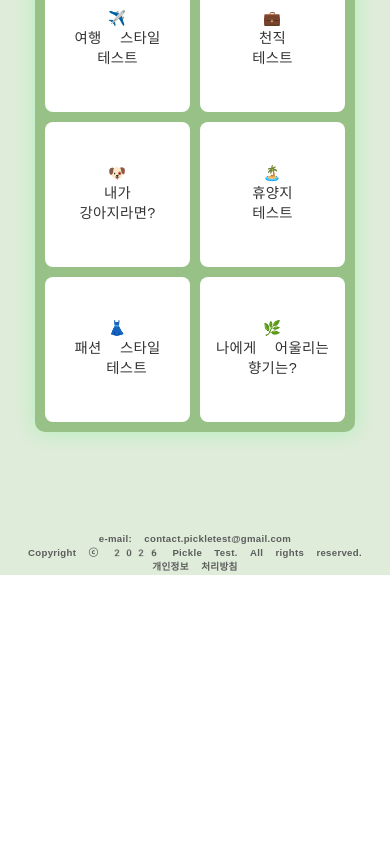
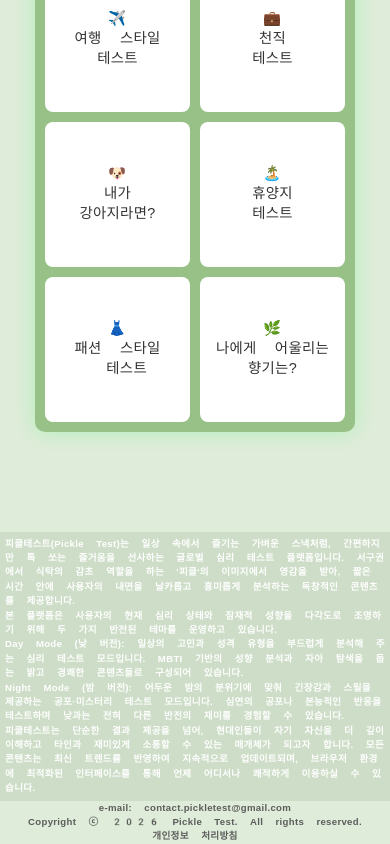
Before and after one commit to dahyeon777/pickle-test-nextjs, a Next.js app: page /FirstPage in a window 390 px wide. Shown: the part 1047-1891 px from the top of the page. Before the commit the page ends 1622 px from the top, so only its background shows below. Built offline with nearby package versions, Linux system fonts and the light colour scheme; a web font is replaced by a local one.

Commit message:
광고 승인 위해 쿠팡 광고 제거, 설명글 추가

```diff
--- a/src/app/FirstPage/page.module.css
+++ b/src/app/FirstPage/page.module.css
@@ -193,11 +193,8 @@
     grid-template-columns: 1fr 1fr;
     max-width: 600px;
   }
-  .footer {
-    display: none;
-  }
-  .copyright {
-    display: none;
+  .footer{
+    padding: 5px;
   }
 }
 
@@ -212,11 +209,8 @@
   .testTitleText {
     font-size: 0.9rem;
   }
-  .footer {
-    display: none;
-  }
-  .copyright {
-    display: none;
+   .footer{
+    padding: 5px;
   }
 }
 
--- a/src/app/FirstPage/page.tsx
+++ b/src/app/FirstPage/page.tsx
@@ -45,7 +45,7 @@ function FirstPage() {
       {/* ------------------- */}
 
       {/* 4. 광고 컴포넌트에도 상태 전달 */}
-      <CoupangAd isNight={isHorror} />
+      {/* <CoupangAd isNight={isHorror} /> */}
 
       <div className={styles.container}>
         <img
```
